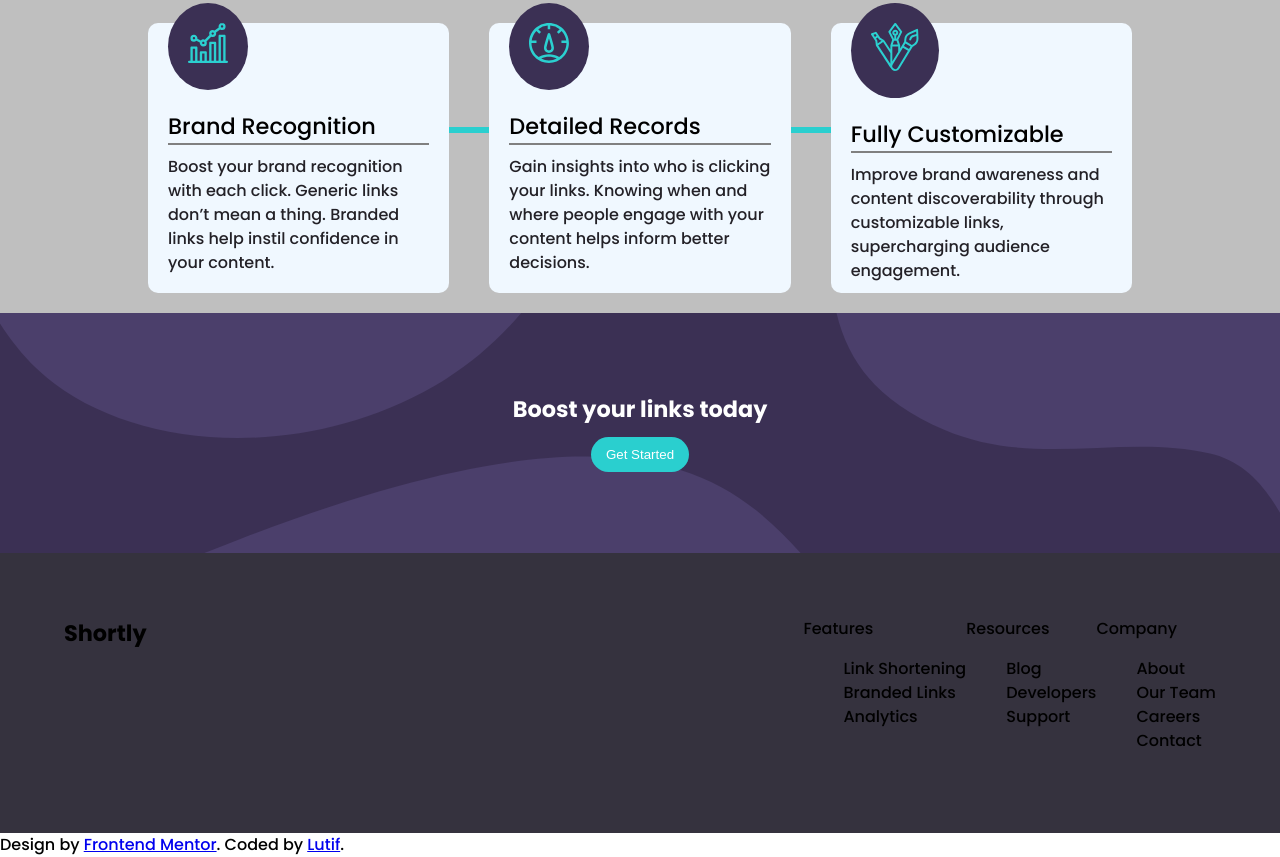
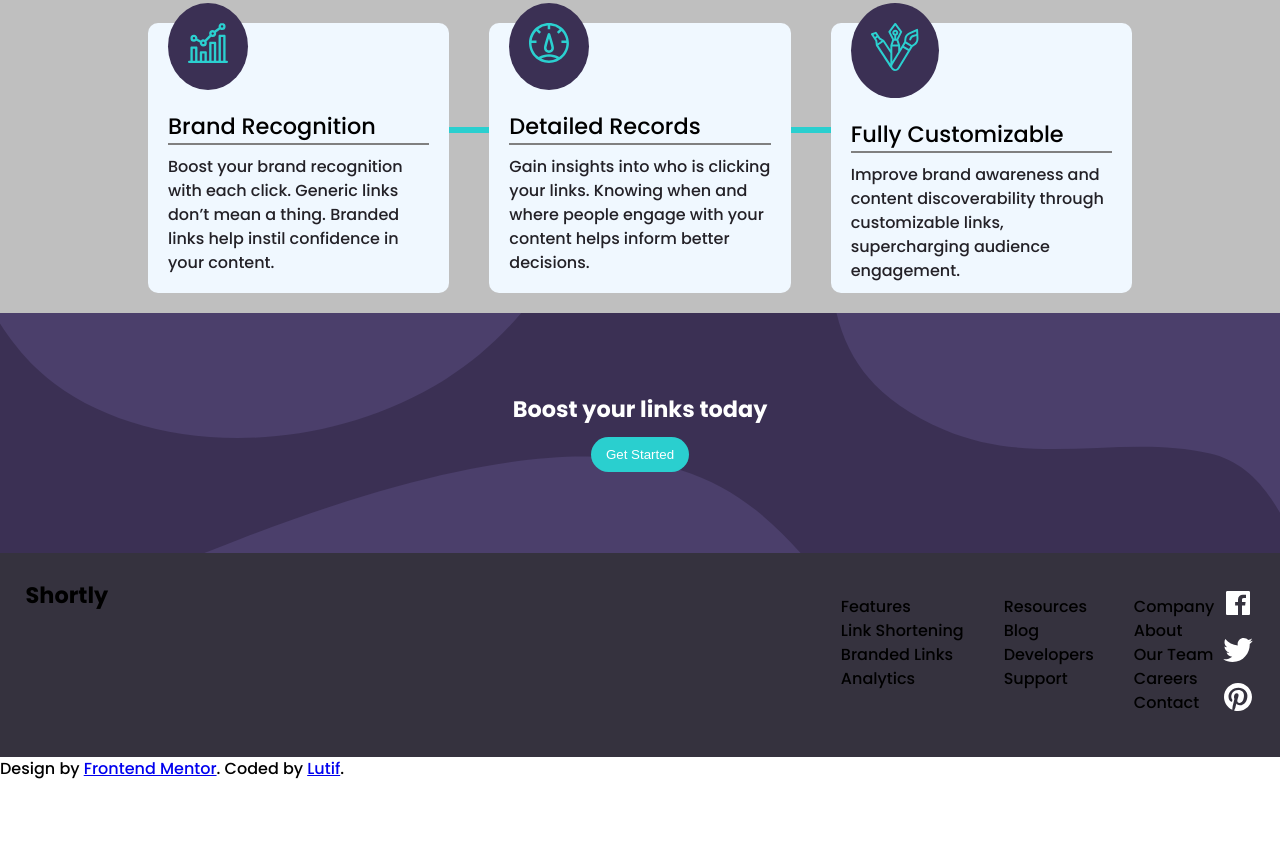
Before and after one commit to Lutif/shorty, a plain HTML site: page index.html in a window 1280 px wide. Shown: the part 1147-2004 px from the top of the page. After the commit the page ends 1928 px from the top, so only its background shows below. Drawn offline with nearby package versions, Linux system fonts and the light colour scheme.

Commit message:
complete footer

```diff
--- a/index.html
+++ b/index.html
@@ -3,6 +3,7 @@
 <head>
   <meta charset="UTF-8">
   <meta name="viewport" content="width=device-width, initial-scale=1.0">   <title>Shortly URL shortening </title>
+  <link rel="stylesheet" href="https://stackpath.bootstrapcdn.com/font-awesome/4.7.0/css/font-awesome.min.css">
 <link rel="stylesheet" href="./styles.css"/>
 <link href="https://fonts.googleapis.com/css?family=Poppins:500,700&display=swap" rel="stylesheet">
 
@@ -100,12 +101,11 @@
   <button class="cyan">  Get Started
   </button>
 </div>
-<Footer>
+<footer>
   <div class="logo">Shortly</div>
   <div class="externals">
     <div class="features">
-      <div class="list-heading">   Features       </div>
-        <ul>
+      <ul class="list-heading">   Features
           <li>  Link Shortening </li>
           <li>  Branded Links</li>
           <li>   Analytics</li>
@@ -114,9 +114,8 @@
     </div>
 
     <div class="features">
-      <div class="list-heading">   Resources       </div>
-        <ul>
-          <li>    Blog </li>
+      <ul class="list-heading">   Resources
+          <li>Blog </li>
           <li>     Developers</li>
           <li>    Support</li>
         </ul>
@@ -124,23 +123,26 @@
     </div>
 
     <div class="features">
-      <div class="list-heading">   Company       </div>
-        <ul>
+      <ul class="list-heading">   Company
           <li>  About </li>
           <li>  Our Team</li>
           <li>  Careers</li>
-          <li>  Contact</li>
+          <li>Contact</li>
         </ul>
     </div>
     <div class="social-media">
+      <a class='icon' href='#'><ion-icon size="large" name="logo-facebook"></ion-icon></a>
+      <a class='icon' href='#'><ion-icon size="large" name="logo-twitter"></ion-icon></a>
+      <a class='icon' href='#'><ion-icon size="large" name="logo-pinterest"></ion-icon></a>
 
     </div>
   </div>
-</Footer>
+</footer>
 
 <div class="attribution">
     Design by <a href="https://www.frontendmentor.io?ref=challenge" target="_blank">Frontend Mentor</a>.
     Coded by <a href="#">Lutif</a>.
   </div>
+  <script src="https://unpkg.com/ionicons@4.5.10-0/dist/ionicons.js"></script>
 </body>
 </html>
--- a/styles.css
+++ b/styles.css
@@ -190,12 +190,6 @@ z-index: 1;
 
 /* footer */
 
-Footer{
-    display: flex;
-}
-.externals{
-    display: flex;
-}
 
 .callofaction{
     height: 30vh;
@@ -210,17 +204,35 @@ color: #fff;
 Footer{
     display: flex;
     background-color:var(--Very-Dark-Blue);
-    padding:5vw;
+    padding:2vw;
     justify-content: space-between;
 }
+.externals{
+    display: flex;
+}
+.features ul {
+    list-style: none;
+}
 
-Footer li {
+.features li {
     align-self: flex-start;
 list-style: none;
 }
-
-
-
+.social-meida{
+    display: flex;
+    flex-direction: column;
+    padding: 50px 10px;
+}
+.icon{
+    color: white;
+    display:block;
+    padding-top: 8px;
+    padding-left: 8px;
+}
+.icon:hover{
+    color: var(--Cyan);
+    transform :scale(1.1);
+}
 
 
 button{
```
